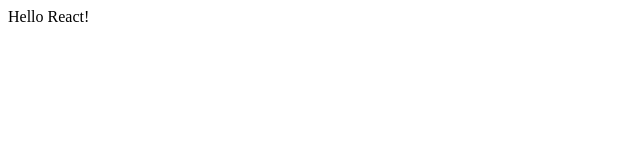
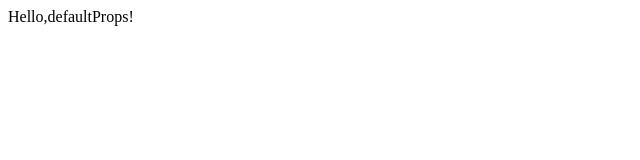
Before and after one commit to 1071sh/react-app-in-typescript, a React (Create React App) app: page / in a window 1280 px wide. Shown: the top 160 px of the page, without its empty margins (0-640 px from the left). Built offline with nearby package versions, Linux system fonts and the light colour scheme.

Commit message:
finish basic

```diff
--- a/src/App.tsx
+++ b/src/App.tsx
@@ -1,11 +1,15 @@
 import React from 'react';
 
 interface AppProps {
-  message: string
+  message?: string,
 }
 
-const App = ({ message }: AppProps) => {
+const App: React.FunctionComponent<AppProps> = ({ message }) => {
   return <div>{message}</div>;
 };
 
+App.defaultProps = {
+  message: 'Hello,defaultProps!',
+}
+
 export default App;
--- a/src/index.tsx
+++ b/src/index.tsx
@@ -3,4 +3,4 @@
 import App from './App';
 
 
-ReactDOM.render(<App message="Hello React!" />, document.getElementById('root'));
+ReactDOM.render(<App />, document.getElementById('root'));
```
